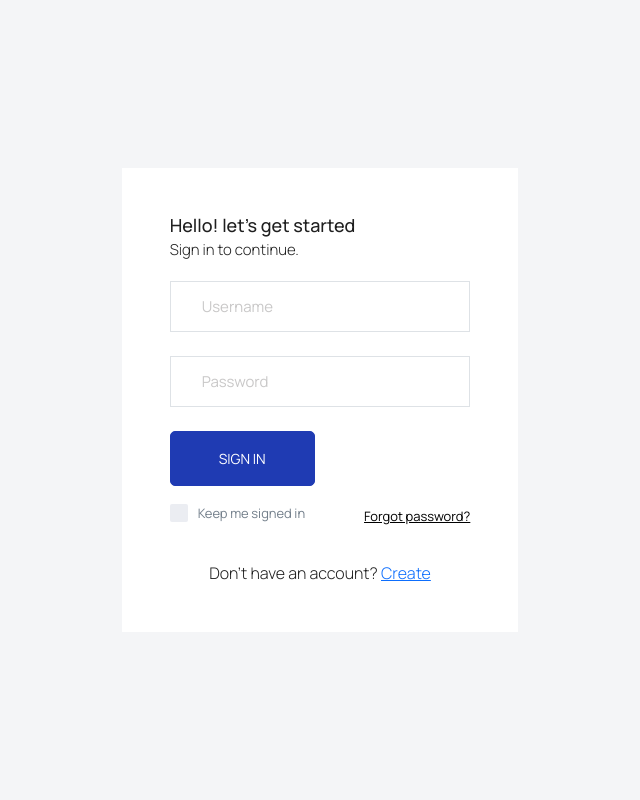
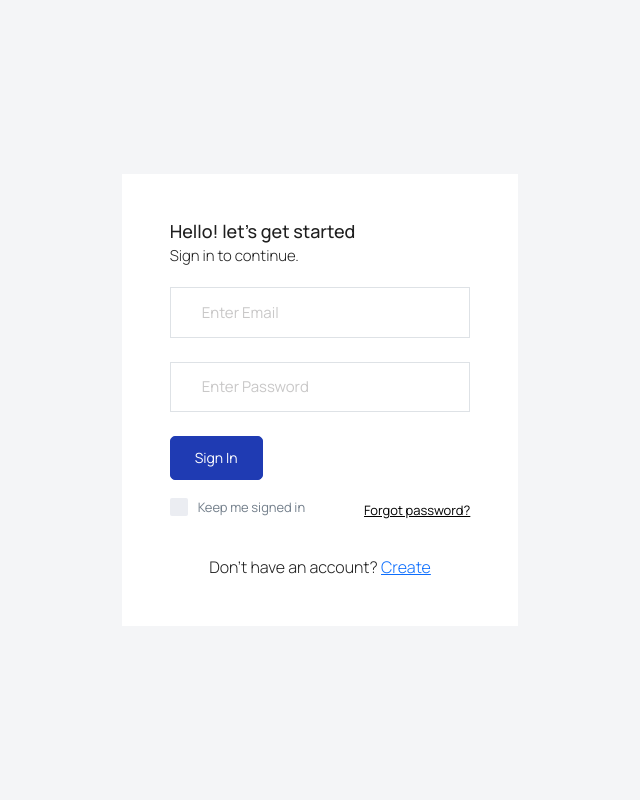
Before and after one commit to hellen-22/Send-And-Receive-Payment-Django, a Django app: page /login/ in a window 1280 px wide. Shown: the whole page, without its empty margins (320-960 px from the left). Run offline with Django 3.2, Linux system fonts and the light colour scheme; some libraries are stand-ins or nearby versions.

Commit message:
login functionality

```diff
--- /dev/null
+++ b/account/forms.py
@@ -0,0 +1,17 @@
+from django import forms
+
+class LogInForm(forms.Form):
+    email = forms.EmailField(
+        widget=forms.TextInput(
+            attrs={
+                "placeholder": "Email",
+                "class": "form-control"
+            }
+        ))
+    password = forms.CharField(
+        widget=forms.PasswordInput(
+            attrs={
+                "placeholder": "Password",
+                "class": "form-control"
+            }
+        ))
--- a/account/templates/user/login.html
+++ b/account/templates/user/login.html
@@ -30,15 +30,16 @@
 
               <h4>Hello! let's get started</h4>
               <h6 class="fw-light">Sign in to continue.</h6>
-              <form class="pt-3">
+              <form class="pt-3" method="POST">
+                {% csrf_token %}
                 <div class="form-group">
-                  <input type="email" class="form-control form-control-lg" id="exampleInputEmail1" placeholder="Username">
+                  <input type="email" class="form-control form-control-lg" id="email" name="email" placeholder="Enter Email">
                 </div>
                 <div class="form-group">
-                  <input type="password" class="form-control form-control-lg" id="exampleInputPassword1" placeholder="Password">
+                  <input type="password" class="form-control form-control-lg" id="password" name="password" placeholder="Enter Password">
                 </div>
                 <div class="mt-3">
-                  <a class="btn btn-block btn-primary btn-lg font-weight-medium auth-form-btn" href="#">SIGN IN</a>
+                    <input type="submit" value="Sign In" class="btn btn-primary">
                 </div>
                 <div class="my-2 d-flex justify-content-between align-items-center">
                   <div class="form-check">
--- a/account/views.py
+++ b/account/views.py
@@ -1,9 +1,10 @@
 from django.shortcuts import render, redirect
 from django.contrib import messages
-from django.contrib.auth.models import auth
+from django.contrib.auth import login as user_login, authenticate
 from django.views.generic import CreateView
 
 from .models import *
+from .forms import *
 
 # Create your views here.
 def signup(request):
@@ -39,20 +40,25 @@ def signup(request):
         return render(request, 'user/register.html')
 
 def login(request):
-    if request.method == 'POST':
-        email = request.POST['email']
-        password = request.POST['password']
+    form = LogInForm(request.POST or None)
 
-        user = auth.authenticate(email=email, password=password)
+    msg = None
 
-        if user is not None:
-            auth.login(request, user)
+    if request.method == "POST":
+        if form.is_valid():
+            email = form.cleaned_data.get("email")
+            password = form.cleaned_data.get("password")
+            user = authenticate(email=email, password=password)
+            if user is not None:
+                user_login(request, user)
+                return redirect("/")
+            else:
+                messages.error(request, "Invalid Credentials, Try Again")
+        else:
+            messages.error(request, "Error Valid Details, Try Again")
 
-        else:
-            messages.info(request, 'Invalid Credentials')
-            return redirect('login')
-    else:
-        return render(request, 'user/login.html')
+    return render(request, "user/login.html", {"form": form, "msg": msg})
+
 
 def home(request):
     return render(request, 'account/home.html')
```
